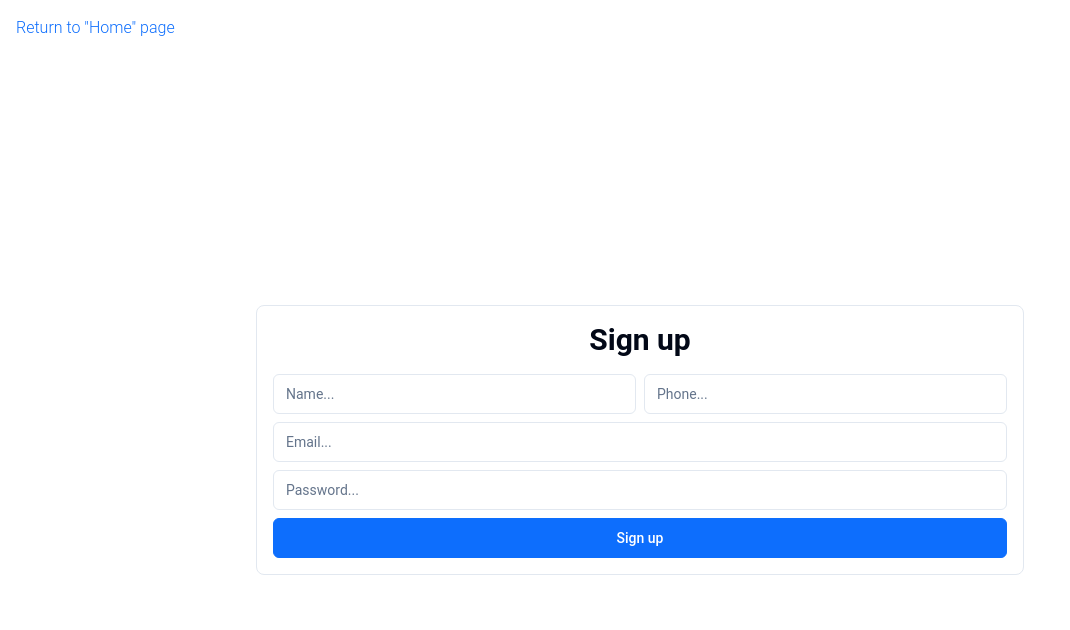
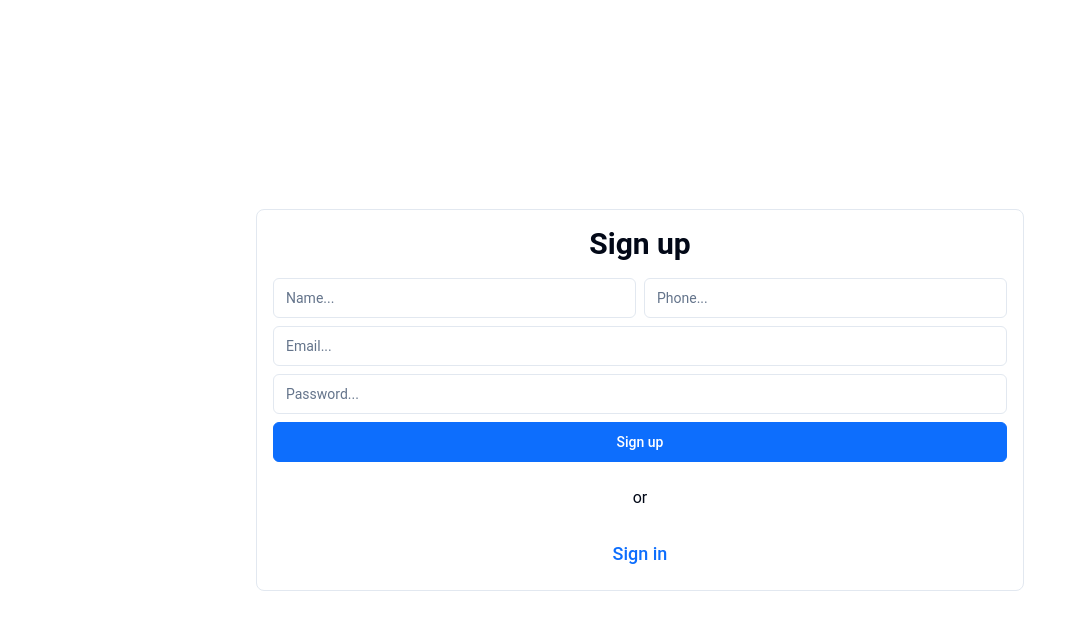
Before and after one commit to project1707/project-stock-screener, a Vue app: page /signup in a window 1280 px wide. Shown: the top 630 px of the page, without its empty margins (0-1070 px from the left). Built offline with nearby package versions, Linux system fonts and the light colour scheme; no server answers; the database is empty; a web font is replaced by a local one.

Commit message:
fixed sign and sign up

```diff
--- a/src/views/LoginView.vue
+++ b/src/views/LoginView.vue
@@ -33,9 +33,6 @@ const signIn = async () => {
 </script>
 
 <template>
-  <router-link :to="{ name: 'home' }">
-    <p class="text-primary font-light ml-4 mt-4 block">Return to "Home" page</p>
-  </router-link>
   <section class="min-h-screen flex flex-col items-center justify-center">
     <form
       class="p-4 bg-light rounded-lg border text-center w-[60vw] tablets:w-[90vw] m-auto"
--- a/src/views/SignupView.vue
+++ b/src/views/SignupView.vue
@@ -40,14 +40,6 @@ const signUp = async () => {
 </script>
 
 <template>
-  <router-link :to="{ name: 'home' }">
-    <p
-      class="text-primary font-light ml-4 mt-4 block"
-      @click="store.fetchData()"
-    >
-      Return to "Home" page
-    </p>
-  </router-link>
   <section class="min-h-screen flex flex-col items-center justify-center">
     <form
       class="p-4 bg-light rounded-lg border text-center w-[60vw] tablets:w-[90vw] m-auto"
@@ -86,6 +78,12 @@ const signUp = async () => {
             required
           />
           <Button class="w-full" @click.prevent="signUp">Sign up</Button>
+          <p class="my-4">or</p>
+          <router-link :to="{ name: 'signin' }">
+            <Button variant="link" class="text-lg text-primary">
+              Sign in
+            </Button>
+          </router-link>
         </label>
       </div>
       <div v-else class="text-center flex flex-col items-center gap-3">
```
